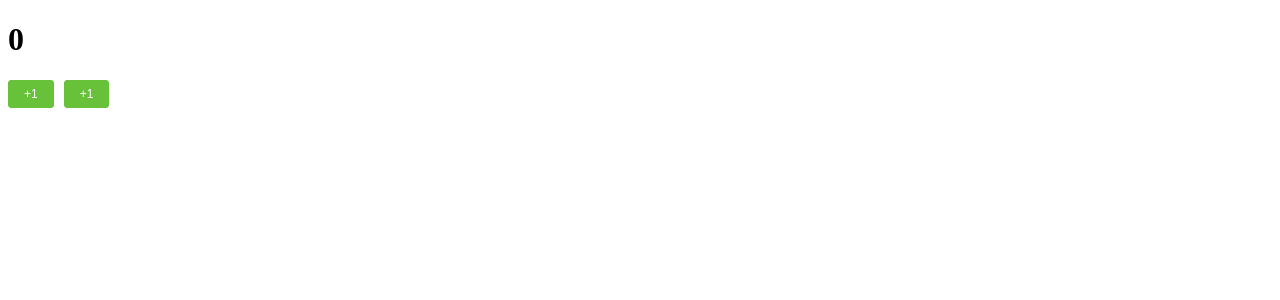
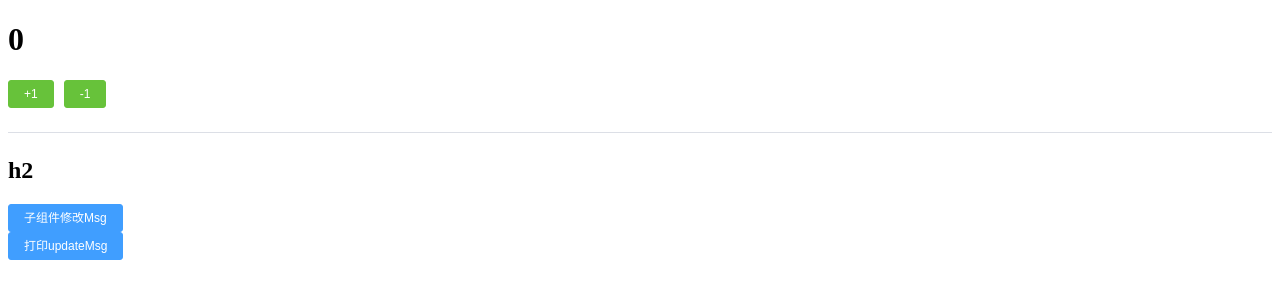
Before and after one commit to zhouyu0314/vue, a Vue app: page /components in a window 1280 px wide. Shown: the top 300 px of the page. Built offline with nearby package versions, Linux system fonts and the light colour scheme; what vue-simple-uploader would draw is missing.

Commit message:
子组件修改父组件的值

```diff
--- a/src/views/Vue.js实战/views/组件详解/Components.vue
+++ b/src/views/Vue.js实战/views/组件详解/Components.vue
@@ -1,19 +1,26 @@
 <template>
     <div>
         <add :number="number" @addNum="addNumListen" @click.native="handleAdd"></add>
+        <el-divider></el-divider>
+        <!--:updateMsg.sync 子组件修改此数组可通过emit同步到父组件-->
+        <update :updateMsg.sync="updateMsg"></update>
+        <el-button @click="updateBtn" type="primary" size="mini">打印updateMsg</el-button>
     </div>
 </template>
 
 <script>
     import Add from "./components/Add";
+    import Update from "./components/Update";
 
     export default {
         name: "Components",
         components: {
-            'add': Add
+            'add': Add,
+            'update':Update
         }, data() {
             return {
                 number:0,
+                updateMsg:'h2'
             }
         },methods:{
             addNumListen(item){
@@ -21,6 +28,9 @@
             },
             handleAdd(){//监听的是该组件的根元素
                 this.$message.success('监听一个原生事件');
+            },
+            updateBtn(){
+            this.$message.success(this.updateMsg)    ;
             }
         }
     }
--- a/src/views/Vue.js实战/views/组件详解/components/Add.vue
+++ b/src/views/Vue.js实战/views/组件详解/components/Add.vue
@@ -2,14 +2,20 @@
     <div>
         <h1>{{number}}</h1>
         <el-button type="success" size="mini" @click="add">+1</el-button>
-        <el-button type="success" size="mini" @click="sub">+1</el-button>
+        <el-button type="success" size="mini" @click="sub">-1</el-button>
+
+
     </div>
 </template>
 
 <script>
     export default {
         name: "Add",
-        props:['number'],
+        props:{
+            number:{
+                type:Number
+            },
+        },
         methods:{
             add(){
                 this.number++;
@@ -17,7 +23,7 @@
             },sub(){
                 this.number--;
                 this.$emit('addNum',this.number)
-            }
+            },
         }
     }
 </script>
--- /dev/null
+++ b/src/views/Vue.js实战/views/组件详解/components/Update.vue
@@ -0,0 +1,28 @@
+<template>
+    <div>
+        <h2>{{updateMsg}}</h2>
+        <el-button @click="subUpdateBtn" type="primary" size="mini">子组件修改Msg</el-button>
+    </div>
+</template>
+
+<script>
+    export default {
+        name: "Update",
+        props:{
+            updateMsg:{
+                type:String,
+                default:()=> null
+            }
+        },
+        methods:{
+            subUpdateBtn(){
+                this.updateMsg = 'h3';
+                this.$emit('update:updateMsg',this.updateMsg);//update:updateMsg名字是预先约定好的不可随便更改
+            }
+        }
+    }
+</script>
+
+<style scoped>
+
+</style>
```
